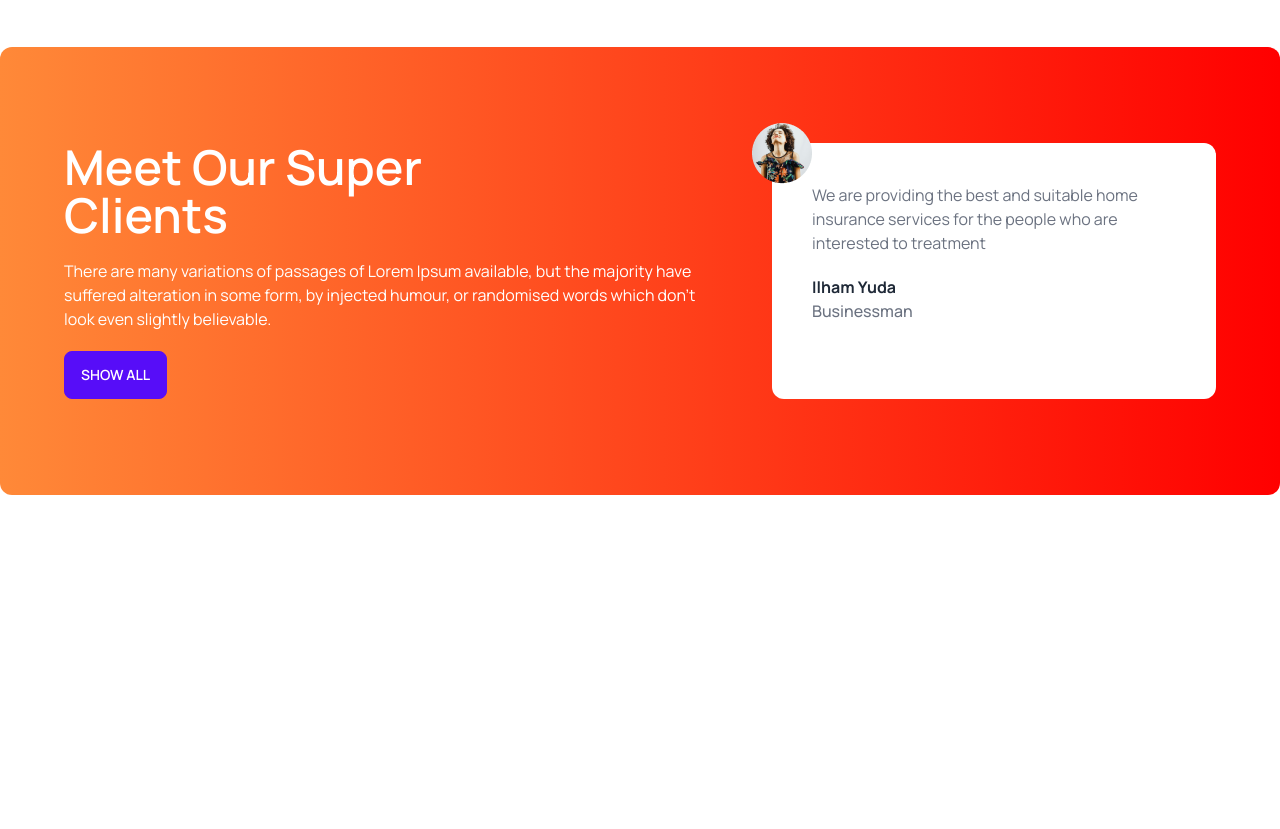
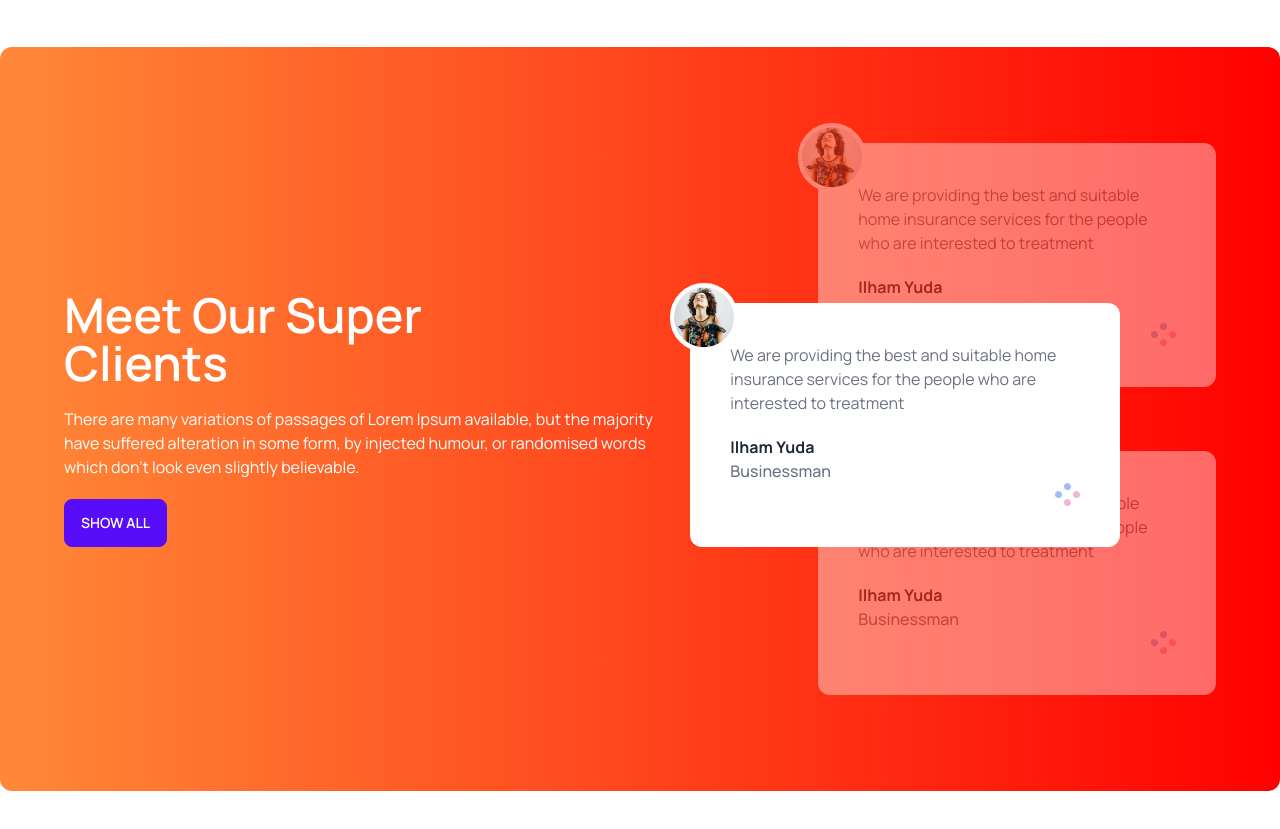
Before and after one commit to shahinsadik/tea-shop, a plain HTML site: page index.html in a window 1280 px wide. Shown: the part 1880-2709 px from the top of the page. Before the commit the page ends 2471 px from the top, so only its background shows below. Drawn offline with nearby package versions, Linux system fonts and the light colour scheme.

Commit message:
clients section added

```diff
--- a/index.html
+++ b/index.html
@@ -127,19 +127,47 @@
       </section>
       <!-- Meet Our Super Clients -->
       <section class="my-24 rounded-xl bg-gradient-to-r from-[#FF8938] to-[#F00] px-16 py-24 flex flex-col lg:flex-row gap-12">
-        <div class="space-y-5">
-          <h2 class="text-5xl font-semibold text-white">Meet Our Super <br> Clients</h2>
-          <p class="text-white">
+        <div class="flex items-center">
+          <div class="space-y-5">
+            <h2 class="text-5xl font-semibold text-white">Meet Our Super <br> Clients</h2>
+          <p class="text-white lg:pr-28">
             There are many variations of passages of Lorem Ipsum available, but the majority have suffered alteration in some form, by injected humour, or randomised words which don't look even slightly believable.
           </p>
           <button class="btn btn-primary text-white">Show All</button>
+          </div>
         </div>
-        <!-- review  -->
-        <div class="p-10 relative bg-white rounded-xl">
-          <img class="absolute -top-5 -left-5" src="./images/client.png" alt="">
-          <p class=" text-gray-500">We are providing the best and suitable home insurance services for the people who are interested to treatment</p>
-          <h3 class="font-bold mt-5">Ilham Yuda</h3>
-          <h4 class="font-medium text-gray-500">Businessman</h4>
+        <!-- review container  -->
+        <div class="relative">
+          <!-- review next -->
+          <div class="p-10 mb-16 relative z-10 bg-white rounded-xl opacity-40">
+            <img class="absolute -top-5 -left-5 border-4 border-white rounded-full bg-white" src="./images/client.png" alt="">
+            <p class=" text-gray-500">We are providing the best and suitable home insurance services for the people who are interested to treatment</p>
+            <h3 class="font-bold mt-5">Ilham Yuda</h3>
+            <h4 class="font-medium text-gray-500">Businessman</h4>
+            <div class="flex justify-end">
+              <img src="./images/circles.png" alt="">
+            </div>
+          </div>
+          <!-- review current -->
+          <div class="p-10 absolute z-20 top-40 md:-left-32 lg:w-[430px] bg-white rounded-xl">
+            <img class="absolute -top-5 -left-5 border-4 border-white rounded-full bg-white" src="./images/client.png" alt="">
+            <p class=" text-gray-500">We are providing the best and suitable home insurance services for the people who are interested to treatment</p>
+            <h3 class="font-bold mt-5">Ilham Yuda</h3>
+            <h4 class="font-medium text-gray-500">Businessman</h4>
+            <div class="flex justify-end">
+              <img src="./images/circles.png" alt="">
+            </div>
+          </div>
+          <!-- review pre -->
+          <div class="p-10 relative z-10 bg-white rounded-xl opacity-40">
+            <img class="absolute -top-5 -left-5 border-4 border-white rounded-full bg-white" src="./images/client.png" alt="">
+            <p class=" text-gray-500">We are providing the best and suitable home insurance services for the people who are interested to treatment</p>
+            <h3 class="font-bold mt-5">Ilham Yuda</h3>
+            <h4 class="font-medium text-gray-500">Businessman</h4>
+            <div class="flex justify-end">
+              <img src="./images/circles.png" alt="">
+            </div>
+          </div>
         </div>
       </section>
     </main>
```
